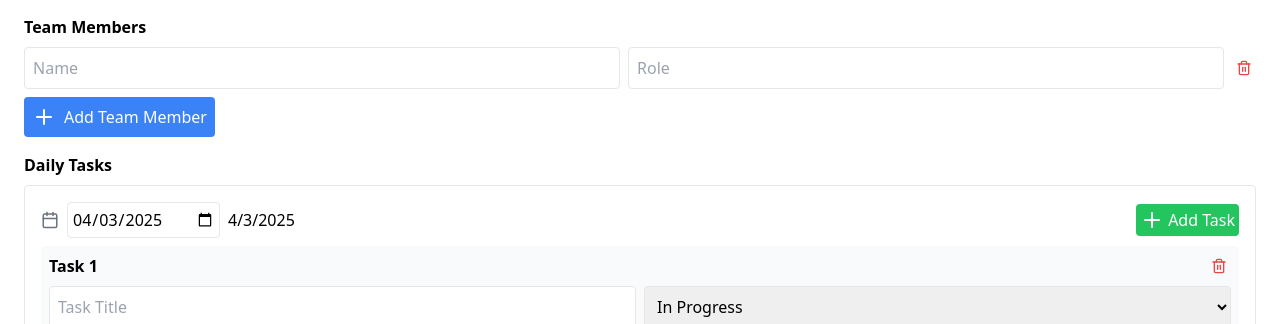
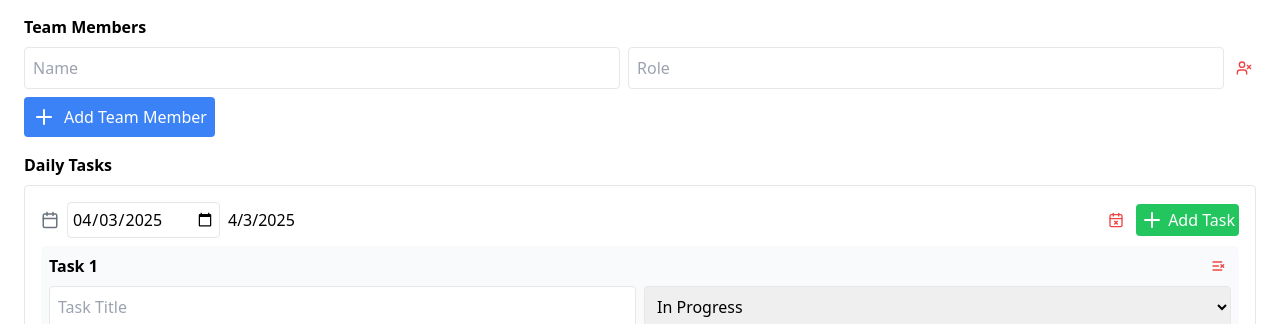
Before and after one commit to karwan01/development-progress-tracker, a React (Vite) app: page / in a window 1280 px wide. Shown: the part 147-471 px from the top of the page. Built offline with nearby package versions, Linux system fonts and the light colour scheme.

Commit message:
add functionality to remove date groups and update icons in the development progress tracker

```diff
--- a/src/App.tsx
+++ b/src/App.tsx
@@ -1,5 +1,12 @@
 import React, { useState } from "react";
-import { Download, Plus, Trash2, Calendar } from "lucide-react";
+import {
+  Download,
+  Plus,
+  ListX,
+  Calendar,
+  CalendarX,
+  UserX,
+} from "lucide-react";
 import jsPDF from "jspdf";
 
 // Type Definitions
@@ -45,6 +52,17 @@ const DevelopmentProgressTracker: React.FC = () => {
   const updateTaskDate = (dateIndex: number, newDate: string): void => {
     const newTasks = [...tasks];
     newTasks[dateIndex].date = newDate;
+    setTasks(newTasks);
+  };
+
+  // Function to remove a whole date group
+  const removeTaskDate = (dateIndex: number): void => {
+    // Prevent removing the last date
+    if (tasks.length <= 1) {
+      return;
+    }
+    const newTasks = [...tasks];
+    newTasks.splice(dateIndex, 1);
     setTasks(newTasks);
   };
 
@@ -398,7 +416,7 @@ PRIORITY:     >> ${task.priority.toUpperCase()} <<
                   : "Remove team member"
               }
             >
-              <Trash2 size={16} />
+              <UserX size={16} />
             </button>
           </div>
         ))}
@@ -430,12 +448,26 @@ PRIORITY:     >> ${task.priority.toUpperCase()} <<
                 />
                 <span className="font-medium">{taskDate.date}</span>
               </div>
+              <div className="flex items-center">
+                <button
+                  onClick={() => removeTaskDate(dateIndex)}
+                  className="text-red-500 hover:bg-red-100 p-1 rounded mr-2"
+                  disabled={tasks.length <= 1}
+                  title={
+                    tasks.length <= 1
+                      ? "Cannot remove the last date"
+                      : "Remove all tasks for this date"
+                  }
+                >
+                  <CalendarX size={16} />
+                </button>
                 <button
                   onClick={() => addTaskToDate(dateIndex)}
                   className="bg-green-500 text-white p-1 rounded flex items-center"
                 >
                   <Plus className="mr-1" /> Add Task
                 </button>
+              </div>
             </div>
 
             {taskDate.items.map((task, taskIndex) => (
@@ -446,7 +478,7 @@ PRIORITY:     >> ${task.priority.toUpperCase()} <<
                     onClick={() => removeTask(dateIndex, taskIndex)}
                     className="text-red-500 hover:bg-red-100 p-1 rounded"
                   >
-                    <Trash2 size={16} />
+                    <ListX size={16} />
                   </button>
                 </div>
 
```
Lines whose indentation alone changed are shown as unchanged.
